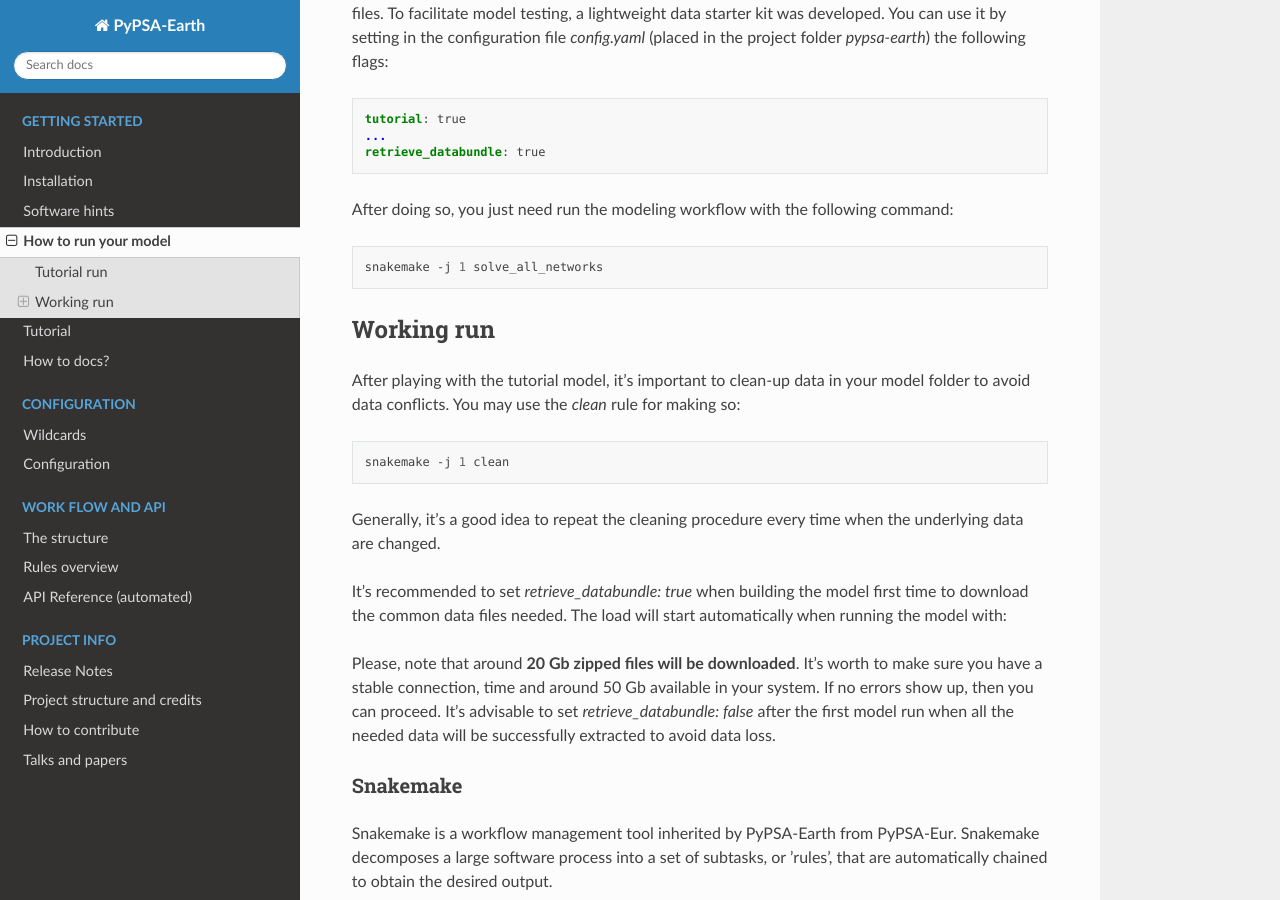
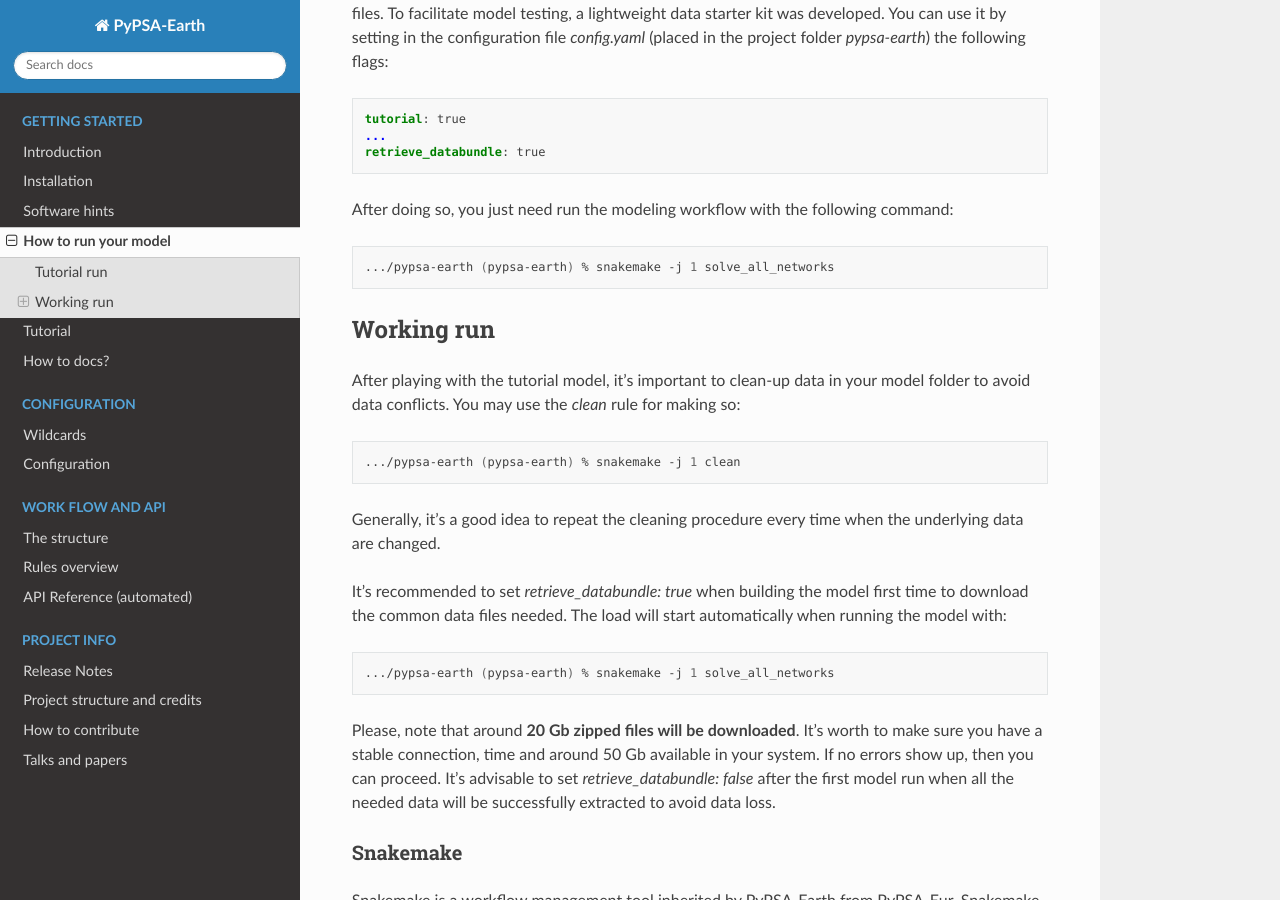
Before and after one commit to pypsa-meets-earth/pypsa-earth, a Sphinx documentation site: the page built from doc/how_to_start.rst, in a window 1280 px wide and 900 px high, scrolled down 334 px. Built offline with Sphinx 7.4.7 and the Read the Docs theme 2.0.0, drawn with Linux system fonts in a browser that asks for light colours; pages that are not in the unit, such as notebooks, are missing from menus; the version number could not be read and is left out.

Commit message:
Add an environment name to the command

```diff
--- a/doc/how_to_start.rst
+++ b/doc/how_to_start.rst
@@ -27,7 +27,7 @@
 
 .. code:: bash
 
-    snakemake -j 1 solve_all_networks
+    .../pypsa-earth (pypsa-earth) % snakemake -j 1 solve_all_networks
 
 .. TODO Explain settings of the tutorial case
 
@@ -38,14 +38,15 @@
 
 .. code:: bash
 
-    snakemake -j 1 clean
+    .../pypsa-earth (pypsa-earth) % snakemake -j 1 clean
 
 Generally, it's a good idea to repeat the cleaning procedure every time when the underlying data are changed.
 
 It's recommended to set `retrieve_databundle: true` when building the model first time to download the common data files needed. The load will start automatically when running the model with:
 
 .. code:: bash
-    snakemake -j 1 solve_all_networks
+
+    .../pypsa-earth (pypsa-earth) % snakemake -j 1 solve_all_networks
 
 Please, note that around **20 Gb zipped files will be downloaded**. It's worth to make sure you have a stable connection, time and around 50 Gb available in your system. If no errors show up, then you can proceed. It's advisable to set `retrieve_databundle: false` after the first model run when all the needed data will be successfully extracted to avoid data loss.
 
```
